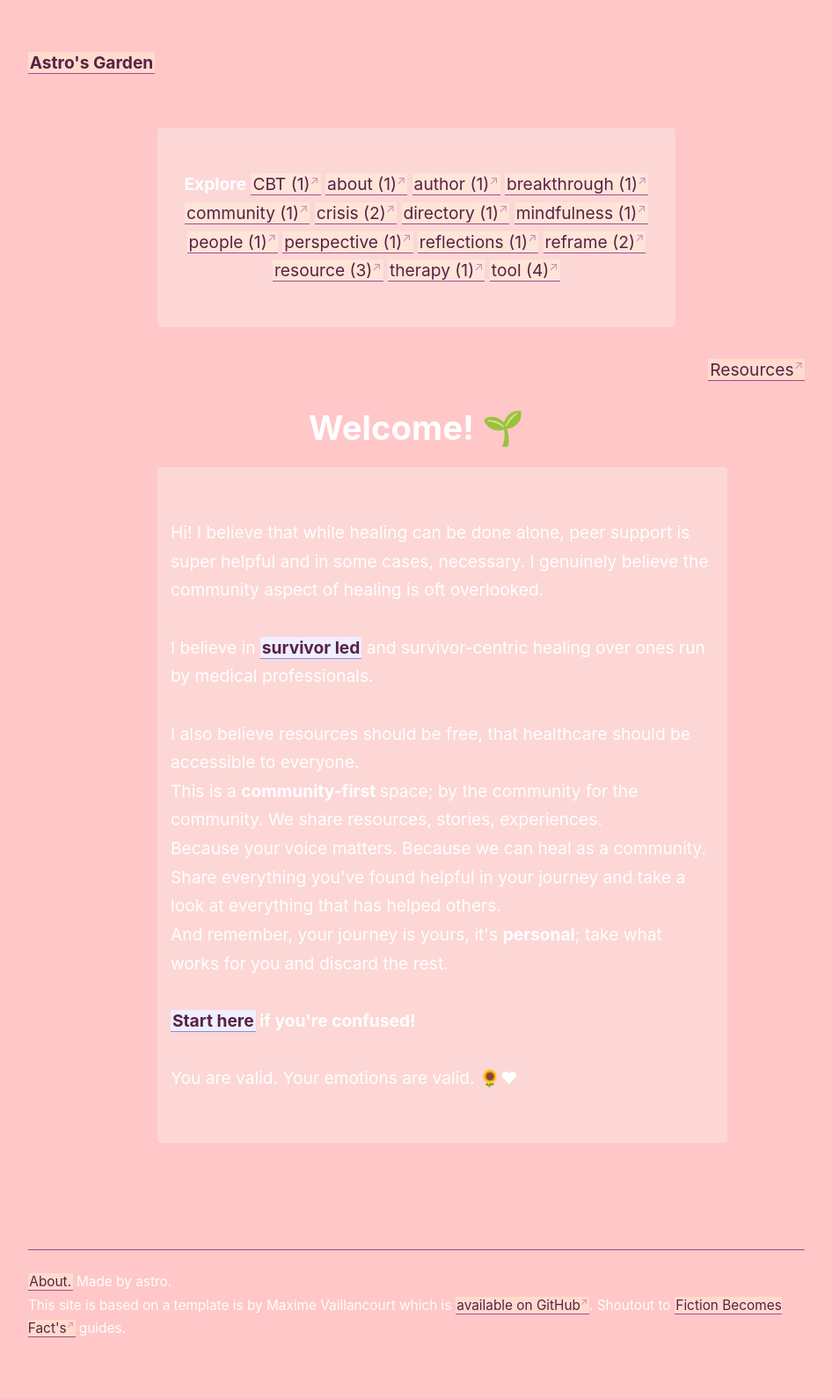
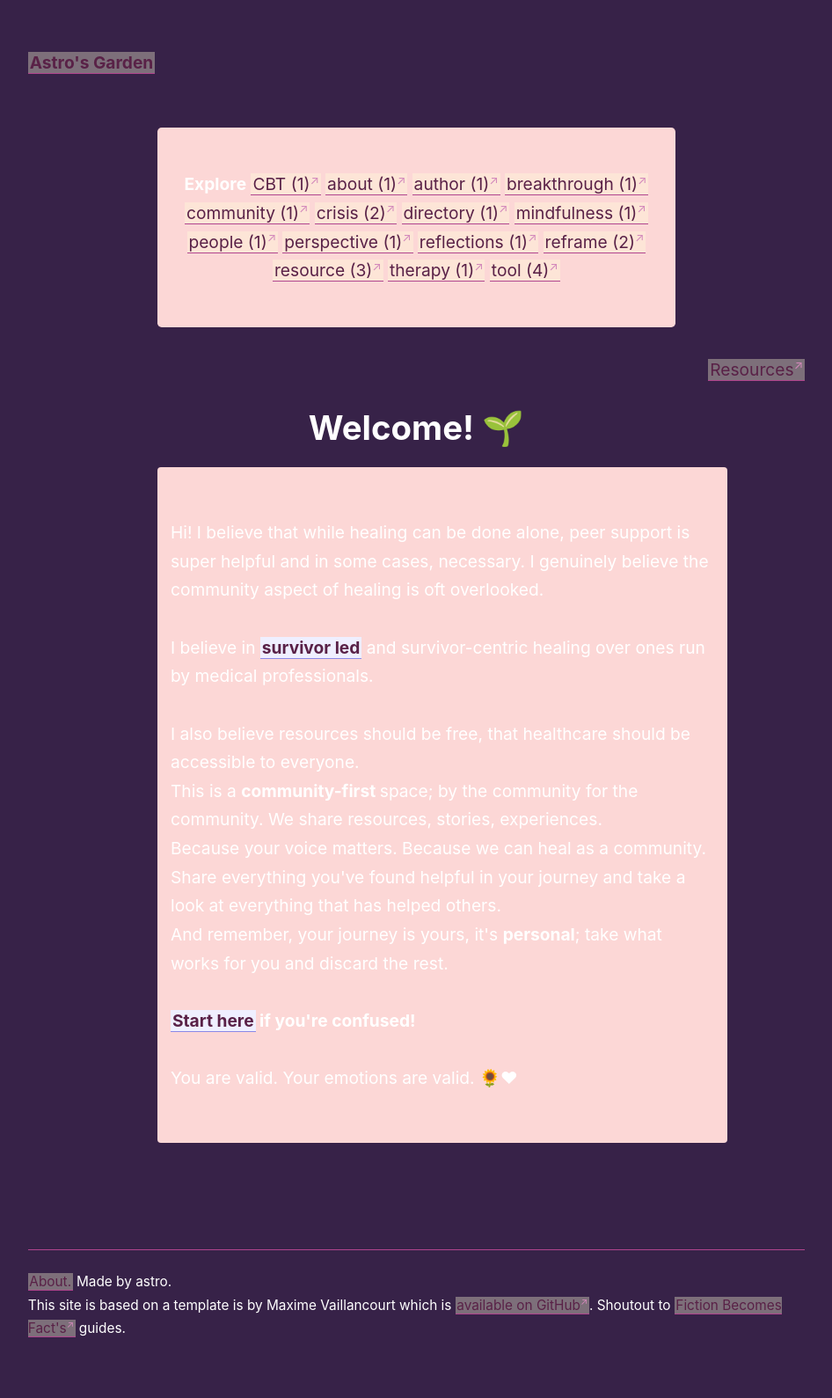
Before and after one commit to corvusdeinanis/astrosgarden, a Jekyll site: the page built from index.html, in a window 1280 px wide. Shown: the whole page at 88% size, without its empty margins (45-991 px from the left). Built offline with Jekyll 4.4.1, drawn with Linux system fonts in a browser that asks for light colours; the list of posts is cut into pages by our own code.

Commit message:
Update _style.scss

```diff
--- a/_sass/_style.scss
+++ b/_sass/_style.scss
@@ -17,7 +17,7 @@ body {
   color: $color-text;
   font-size: 1rem;
   max-width: 63em;
-background-color: #ffc7c7;
+background-color: #372248;
   @media (min-width: 820px) {
     font-size: 1.2rem;
   }
```
